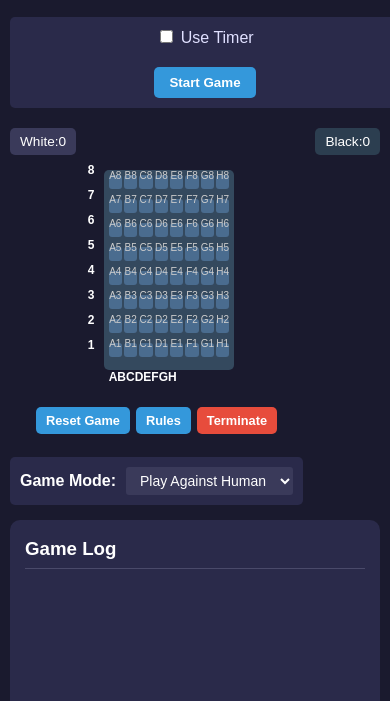
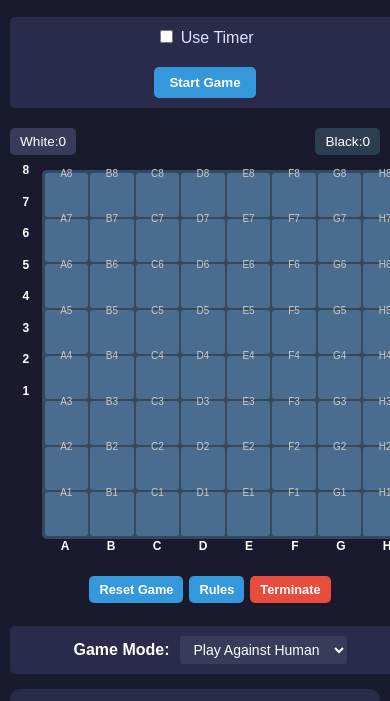
Before and after one commit to GreedyYB/flux, a plain HTML site: page index.html in a window 390 px wide. Shown: the part 109-810 px from the top of the page. Drawn offline with Linux system fonts and the light colour scheme.

Commit message:
Fix mobile layout with proper square board

```diff
--- a/styles.css
+++ b/styles.css
@@ -930,12 +930,12 @@ button:hover {
     }
   }
 
-  /* Improved Mobile Responsiveness - Replace the previous mobile styles with these */
+  /* Improved Mobile Responsiveness with Larger Square Cells */
 
-/* Base responsive styles */
 @media screen and (max-width: 768px) {
     body {
       padding: 10px;
+      max-width: 100%;
     }
 
     /* Make the game container stack vertically */
@@ -962,33 +962,55 @@ button:hover {
       gap: 8px;
     }
 
-    /* Make the board a perfect square */
+    /* Make the board-container take more screen width */
     .board-container {
-      width: 100%;
+      width: 95%;
       margin: 0 auto;
-      max-width: 90vmin; /* Use viewport minimum for sizing */
     }
 
+    /* Ensure the board with row labels fills available width */
+    .board-with-row-labels {
+      display: flex;
+      width: 100%;
+    }
+
+    /* Make row labels narrower to give more space to the board */
+    .row-labels {
+      width: 8%;
+    }
+
+    .row-label {
+      width: 100%;
+      height: 0;
+      padding-bottom: 100%;
+      display: flex;
+      align-items: center;
+      justify-content: center;
+      font-size: 12px;
+    }
+
+    /* Make the board fill the remaining width (92%) */
     .board {
-      width: 100%;
+      width: 92%;
       height: auto;
-      aspect-ratio: 1/1; /* Keep it perfectly square */
+      aspect-ratio: 1/1; /* Keep the overall board square */
       display: grid;
       grid-template-columns: repeat(8, 1fr);
       grid-template-rows: repeat(8, 1fr);
       gap: 2px;
+      padding: 3px;
     }
 
-    /* Make cells square */
+    /* Make each cell a proper square */
     .cell {
-      width: auto;
+      width: 100%;
       height: 0;
-      padding-bottom: 100%; /* Makes each cell a square */
+      padding-bottom: 100%; /* This makes each cell square */
       position: relative;
       font-size: 10px;
     }
 
-    /* Position ions properly in the responsive cells */
+    /* Position ions centered in cells */
     .ion {
       position: absolute;
       width: 80%;
@@ -997,19 +1019,16 @@ button:hover {
       left: 10%;
     }
 
-    /* Adjust row and column labels */
-    .row-label {
-      height: 0;
-      padding-bottom: 100%;
-      width: 25px;
+    /* Adjust column labels to match cell widths */
+    .column-labels {
+      margin-left: 8%; /* Match row-labels width */
+      width: 92%; /* Match board width */
       display: flex;
-      align-items: center;
-      justify-content: center;
-      font-size: 12px;
     }
 
     .column-label {
-      width: auto;
+      flex: 1;
+      text-align: center;
       font-size: 12px;
     }
 
```
